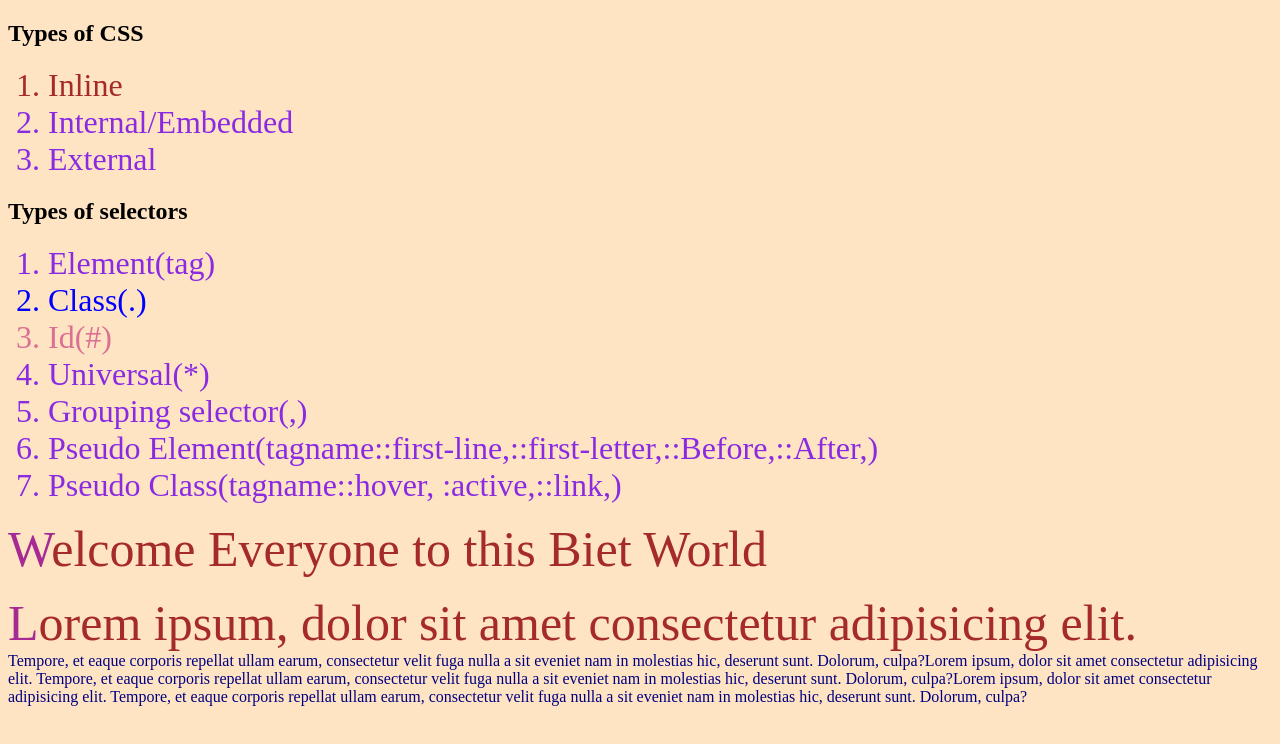
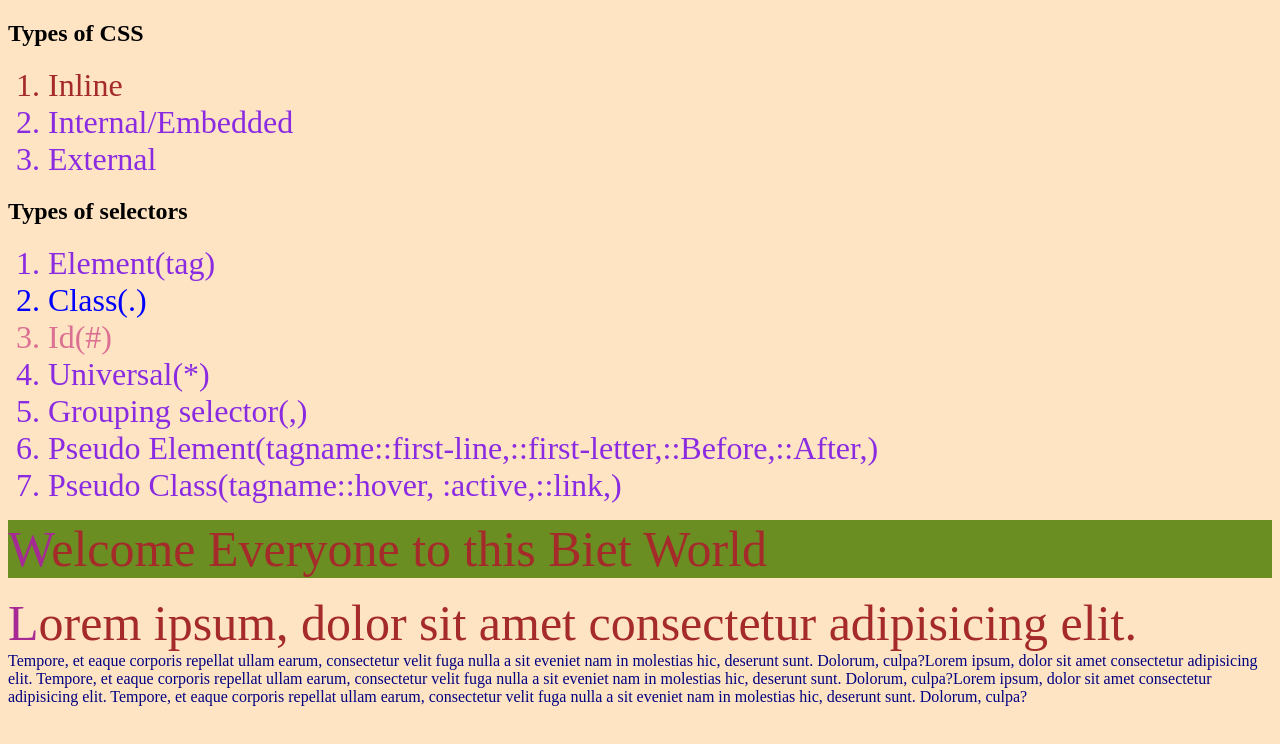
Before and after one commit to PonnuruSushmitha07/css, a plain HTML site: page index.html in a window 1280 px wide. In both pictures the pointer is over the element "Welcome Everyone to this Biet World". Drawn offline with Linux system fonts and the light colour scheme.

Commit message:
css selectors

```diff
--- a/style.css
+++ b/style.css
@@ -21,7 +21,7 @@ p::first-letter{
     color: rgb(165, 42, 147);
     font-size: 50px;
 }
-p::hover{
+p:hover{
     background-color:olivedrab ;
     cursor: pointer;
 }
```
